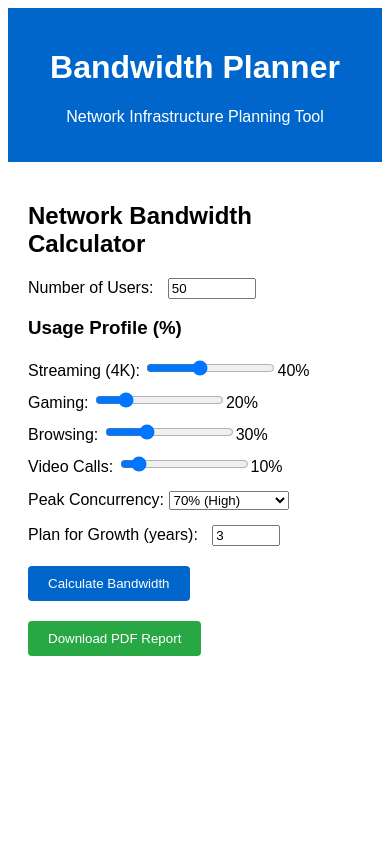
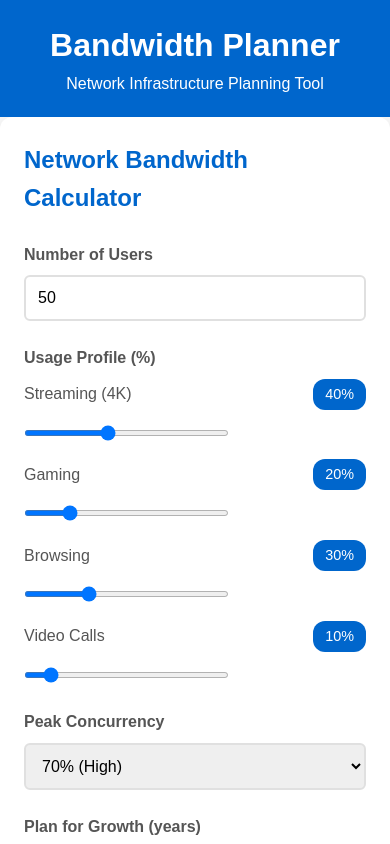
Before and after one commit to matthewkutumela/bandwidth-calculator-net-planner, a React (Create React App) app: page / in a window 390 px wide. Shown: the top 844 px of the page. Built offline with nearby package versions, Linux system fonts and the light colour scheme.

Commit message:
feat: add professional CSS styling
- Create App.css with modern design system
- Replace all inline styles with CSS classes
- Add responsive design for mobile
- Improve visual hierarchy and spacing
- Style buttons, sliders, and results cards

```diff
--- /dev/null
+++ b/src/App.css
@@ -0,0 +1,256 @@
+/* Bandwidth Planner Styles */
+
+* {
+  box-sizing: border-box;
+  margin: 0;
+  padding: 0;
+}
+
+body {
+  font-family: 'Segoe UI', Tahoma, Geneva, Verdana, sans-serif;
+  background-color: #f5f5f5;
+  color: #333;
+  line-height: 1.6;
+}
+
+/* Header */
+.app-header {
+  background: linear-gradient(135deg, #0066cc 0%, #004499 100%);
+  color: white;
+  padding: 2rem;
+  text-align: center;
+  box-shadow: 0 2px 4px rgba(0,0,0,0.1);
+}
+
+.app-header h1 {
+  font-size: 2.5rem;
+  margin-bottom: 0.5rem;
+}
+
+.app-header p {
+  font-size: 1.1rem;
+  opacity: 0.9;
+}
+
+/* Main Container */
+.calculator-container {
+  max-width: 700px;
+  margin: 2rem auto;
+  padding: 0 1rem;
+}
+
+.calculator-card {
+  background: white;
+  border-radius: 12px;
+  padding: 2rem;
+  box-shadow: 0 4px 6px rgba(0,0,0,0.07);
+}
+
+.calculator-card h2 {
+  color: #0066cc;
+  margin-bottom: 1.5rem;
+  font-size: 1.5rem;
+}
+
+/* Form Elements */
+.form-group {
+  margin-bottom: 1.5rem;
+}
+
+.form-group label {
+  display: block;
+  font-weight: 600;
+  margin-bottom: 0.5rem;
+  color: #555;
+}
+
+input[type="number"],
+select {
+  width: 100%;
+  padding: 0.75rem;
+  border: 2px solid #e0e0e0;
+  border-radius: 6px;
+  font-size: 1rem;
+  transition: border-color 0.2s;
+}
+
+input[type="number"]:focus,
+select:focus {
+  outline: none;
+  border-color: #0066cc;
+}
+
+/* Sliders */
+.slider-group {
+  margin-bottom: 1rem;
+}
+
+.slider-group label {
+  display: flex;
+  justify-content: space-between;
+  align-items: center;
+  font-weight: 500;
+}
+
+input[type="range"] {
+  width: 70%;
+  height: 6px;
+  border-radius: 3px;
+  background: #e0e0e0;
+  outline: none;
+}
+
+input[type="range"]::-webkit-slider-thumb {
+  appearance: none;
+  width: 18px;
+  height: 18px;
+  border-radius: 50%;
+  background: #0066cc;
+  cursor: pointer;
+}
+
+.slider-value {
+  background: #0066cc;
+  color: white;
+  padding: 0.25rem 0.75rem;
+  border-radius: 12px;
+  font-size: 0.9rem;
+  min-width: 45px;
+  text-align: center;
+}
+
+/* Buttons */
+.btn-primary {
+  width: 100%;
+  padding: 1rem;
+  background: #0066cc;
+  color: white;
+  border: none;
+  border-radius: 6px;
+  font-size: 1.1rem;
+  font-weight: 600;
+  cursor: pointer;
+  transition: background 0.2s, transform 0.1s;
+}
+
+.btn-primary:hover {
+  background: #0052a3;
+}
+
+.btn-primary:active {
+  transform: translateY(1px);
+}
+
+.btn-secondary {
+  padding: 0.75rem 1.5rem;
+  background: #28a745;
+  color: white;
+  border: none;
+  border-radius: 6px;
+  font-size: 1rem;
+  cursor: pointer;
+  transition: background 0.2s;
+}
+
+.btn-secondary:hover {
+  background: #218838;
+}
+
+/* Results Section */
+.results-card {
+  margin-top: 2rem;
+  padding: 2rem;
+  background: #f8f9fa;
+  border-radius: 12px;
+  border-left: 4px solid #0066cc;
+}
+
+.results-card h3 {
+  color: #0066cc;
+  margin-bottom: 1rem;
+  font-size: 1.3rem;
+}
+
+.results-card h4 {
+  color: #555;
+  margin: 1.5rem 0 0.75rem 0;
+  font-size: 1.1rem;
+}
+
+.result-row {
+  display: flex;
+  justify-content: space-between;
+  padding: 0.5rem 0;
+  border-bottom: 1px solid #e0e0e0;
+}
+
+.result-row:last-child {
+  border-bottom: none;
+}
+
+.result-label {
+  font-weight: 500;
+  color: #666;
+}
+
+.result-value {
+  font-weight: 600;
+  color: #333;
+}
+
+/* Lists */
+.pros-cons {
+  margin: 1rem 0;
+}
+
+.pros-cons ul {
+  margin-left: 1.5rem;
+  margin-top: 0.5rem;
+}
+
+.pros-cons li {
+  margin-bottom: 0.25rem;
+}
+
+/* Cost Section */
+.cost-section {
+  background: white;
+  padding: 1.5rem;
+  border-radius: 8px;
+  margin-top: 1rem;
+}
+
+.cost-amount {
+  font-size: 1.2rem;
+  color: #28a745;
+  font-weight: 700;
+}
+
+/* Notes */
+.notes-section {
+  margin-top: 1rem;
+  padding: 1rem;
+  background: #fff3cd;
+  border-radius: 6px;
+  font-size: 0.9rem;
+}
+
+.notes-section ul {
+  margin-left: 1.5rem;
+  margin-top: 0.5rem;
+}
+
+/* Responsive */
+@media (max-width: 600px) {
+  .app-header h1 {
+    font-size: 1.8rem;
+  }
+
+  .calculator-card {
+    padding: 1.5rem;
+  }
+
+  input[type="range"] {
+    width: 60%;
+  }
+}
--- a/src/App.js
+++ b/src/App.js
@@ -1,5 +1,6 @@
 import React from 'react';
 import CalculatorForm from './components/CalculatorForm';
+import './App.css';
 
 function App() {
   return (
--- a/src/components/CalculatorForm.jsx
+++ b/src/components/CalculatorForm.jsx
@@ -4,7 +4,7 @@ import { estimateCosts } from '../calculator/costEstimator';
 import { generatePDF } from '../utils/pdfExport';
 
 function CalculatorForm() {
-  // State: where user input lives
+  // State
   const [inputs, setInputs] = useState({
     userCount: 50,
     usageProfile: {
@@ -19,7 +19,10 @@ function CalculatorForm() {
 
   const [result, setResult] = useState(null);
 
-  // Handle number input changes
+  // Calculate total usage percentage
+  const totalUsage = Object.values(inputs.usageProfile).reduce((a, b) => a + b, 0);
+
+  // Handlers
   const handleNumberChange = (e) => {
     const { name, value } = e.target;
     setInputs(prev => ({
@@ -28,7 +31,6 @@ function CalculatorForm() {
     }));
   };
 
-  // Handle usage profile changes
   const handleUsageChange = (type, value) => {
     setInputs(prev => ({
       ...prev,
@@ -51,27 +53,31 @@ const handleSubmit = (e) => {
   };
 
   return (
-    <div style={{ maxWidth: '600px', margin: '0 auto', padding: '20px' }}>
+    <div className="calculator-card">
       <h2>Network Bandwidth Calculator</h2>
 
       <form onSubmit={handleSubmit}>
         {/* User Count */}
-        <div style={{ marginBottom: '15px' }}>
-          <label>Number of Users: </label>
+        <div className="form-group">
+          <label>Number of Users</label>
           <input
             type="number"
             name="userCount"
             value={inputs.userCount}
             onChange={handleNumberChange}
             min="1"
-            style={{ width: '80px', marginLeft: '10px' }}
           />
         </div>
 
         {/* Usage Profile */}
-        <h3>Usage Profile (%)</h3>
-        <div style={{ marginBottom: '10px' }}>
-          <label>Streaming (4K): </label>
+        <div className="form-group">
+          <label>Usage Profile (%)</label>
+
+          <div className="slider-group">
+            <label>
+              <span>Streaming (4K)</span>
+              <span className="slider-value">{inputs.usageProfile.streaming}%</span>
+            </label>
             <input
               type="range"
               min="0"
@@ -79,11 +85,13 @@ const handleSubmit = (e) => {
               value={inputs.usageProfile.streaming}
               onChange={(e) => handleUsageChange('streaming', e.target.value)}
             />
-          <span>{inputs.usageProfile.streaming}%</span>
           </div>
 
-        <div style={{ marginBottom: '10px' }}>
-          <label>Gaming: </label>
+          <div className="slider-group">
+            <label>
+              <span>Gaming</span>
+              <span className="slider-value">{inputs.usageProfile.gaming}%</span>
+            </label>
             <input
               type="range"
               min="0"
@@ -91,11 +99,13 @@ const handleSubmit = (e) => {
               value={inputs.usageProfile.gaming}
               onChange={(e) => handleUsageChange('gaming', e.target.value)}
             />
-          <span>{inputs.usageProfile.gaming}%</span>
           </div>
 
-        <div style={{ marginBottom: '10px' }}>
-          <label>Browsing: </label>
+          <div className="slider-group">
+            <label>
+              <span>Browsing</span>
+              <span className="slider-value">{inputs.usageProfile.browsing}%</span>
+            </label>
             <input
               type="range"
               min="0"
@@ -103,11 +113,13 @@ const handleSubmit = (e) => {
               value={inputs.usageProfile.browsing}
               onChange={(e) => handleUsageChange('browsing', e.target.value)}
             />
-          <span>{inputs.usageProfile.browsing}%</span>
           </div>
 
-        <div style={{ marginBottom: '15px' }}>
-          <label>Video Calls: </label>
+          <div className="slider-group">
+            <label>
+              <span>Video Calls</span>
+              <span className="slider-value">{inputs.usageProfile.videoCalls}%</span>
+            </label>
             <input
               type="range"
               min="0"
@@ -115,12 +127,23 @@ const handleSubmit = (e) => {
               value={inputs.usageProfile.videoCalls}
               onChange={(e) => handleUsageChange('videoCalls', e.target.value)}
             />
-          <span>{inputs.usageProfile.videoCalls}%</span>
+          </div>
+
+          {totalUsage !== 100 && (
+            <div style={{
+              color: totalUsage > 100 ? '#dc3545' : '#ffc107',
+              marginTop: '10px',
+              fontSize: '0.9rem',
+              fontWeight: 500
+            }}>
+              Total usage: {totalUsage}% {totalUsage > 100 ? '(Cannot exceed 100%)' : '(Should equal 100%)'}
+            </div>
+          )}
         </div>
 
         {/* Peak Concurrency */}
-        <div style={{ marginBottom: '15px' }}>
-          <label>Peak Concurrency: </label>
+        <div className="form-group">
+          <label>Peak Concurrency</label>
           <select
             name="peakConcurrency"
             value={inputs.peakConcurrency}
@@ -134,8 +157,8 @@ const handleSubmit = (e) => {
         </div>
 
         {/* Growth Projection */}
-        <div style={{ marginBottom: '20px' }}>
-          <label>Plan for Growth (years): </label>
+        <div className="form-group">
+          <label>Plan for Growth (years)</label>
           <input
             type="number"
             name="growthYears"
@@ -143,77 +166,110 @@ const handleSubmit = (e) => {
             onChange={handleNumberChange}
             min="0"
             max="10"
-            style={{ width: '60px', marginLeft: '10px' }}
           />
         </div>
 
-        <button
-          type="submit"
-          style={{
-            padding: '10px 20px',
-            backgroundColor: '#0066cc',
-            color: 'white',
-            border: 'none',
-            borderRadius: '4px',
-            cursor: 'pointer'
-          }}
-        >
+        <button type="submit" className="btn-primary">
           Calculate Bandwidth
         </button>
       </form>
 
-      {/* Results Display */}
+      {/* Results */}
       {result && (
-        <div style={{ marginTop: '30px', padding: '20px', backgroundColor: '#f0f0f0', borderRadius: '8px' }}>
-          <h3>Results</h3>
-          <p><strong>Base Bandwidth:</strong> {result.baseBandwidth} Mbps</p>
-          <p><strong>With Overhead (25%):</strong> {result.withOverhead} Mbps</p>
-          <p><strong>Future-Proofed ({inputs.growthYears} years):</strong> {result.futureProofed} Mbps</p>
+        <div className="results-card">
+          <h3>Calculation Results</h3>
+
+          <div className="result-row">
+            <span className="result-label">Base Bandwidth</span>
+            <span className="result-value">{result.baseBandwidth} Mbps</span>
+          </div>
+
+          <div className="result-row">
+            <span className="result-label">With Overhead (25%)</span>
+            <span className="result-value">{result.withOverhead} Mbps</span>
+          </div>
+
+          <div className="result-row">
+            <span className="result-label">Future-Proofed ({inputs.growthYears} years)</span>
+            <span className="result-value">{result.futureProofed} Mbps</span>
+          </div>
 
           <h4>Infrastructure Recommendation</h4>
-          <p><strong>Type:</strong> {result.infrastructure.description}</p>
-          <p><strong>Category:</strong> {result.infrastructure.type}</p>
-          <p><strong>Max Capacity:</strong> {result.infrastructure.maxCapacity} Mbps</p>
 
-          <div style={{ marginTop: '15px' }}>
+          <div className="result-row">
+            <span className="result-label">Type</span>
+            <span className="result-value">{result.infrastructure.description}</span>
+          </div>
+
+          <div className="result-row">
+            <span className="result-label">Category</span>
+            <span className="result-value">{result.infrastructure.type}</span>
+          </div>
+
+          <div className="result-row">
+            <span className="result-label">Max Capacity</span>
+            <span className="result-value">{result.infrastructure.maxCapacity} Mbps</span>
+          </div>
+
+          <div className="pros-cons">
             <strong>Pros:</strong>
-            <ul>{result.infrastructure.pros.map((pro, i) => <li key={i}>{pro}</li>)}</ul>
+            <ul>
+              {result.infrastructure.pros.map((pro, i) => <li key={i}>{pro}</li>)}
+            </ul>
 
             <strong>Cons:</strong>
-            <ul>{result.infrastructure.cons.map((con, i) => <li key={i}>{con}</li>)}</ul>
+            <ul>
+              {result.infrastructure.cons.map((con, i) => <li key={i}>{con}</li>)}
+            </ul>
           </div>
+
           {result.costs && (
-  <>
+            <div className="cost-section">
               <h4>Cost Estimate ({result.costs.planningPeriodYears} years)</h4>
-    <p><strong>Initial Investment:</strong> R{result.costs.initialCosts.total.toLocaleString()}</p>
-    <p><strong>Monthly Recurring:</strong> R{result.costs.recurringCosts.monthly}/month</p>
-    <p><strong>Total Cost of Ownership:</strong> R{result.costs.summary.totalCostOfOwnership.toLocaleString()}</p>
-    <p><strong>Cost per Mbps:</strong> R{result.costs.summary.costPerMbps}</p>
-    <p><strong>Setup Time:</strong> {result.costs.summary.setupTime}</p>
 
-    <div style={{ marginTop: '10px', fontSize: '0.9em', color: '#666' }}>
+              <div className="result-row">
+                <span className="result-label">Initial Investment</span>
+                <span className="cost-amount">R {result.costs.initialCosts.total.toLocaleString()}</span>
+              </div>
+
+              <div className="result-row">
+                <span className="result-label">Monthly Recurring</span>
+                <span className="result-value">R {result.costs.recurringCosts.monthly}/month</span>
+              </div>
+
+              <div className="result-row">
+                <span className="result-label">Total Cost of Ownership</span>
+                <span className="cost-amount">R {result.costs.summary.totalCostOfOwnership.toLocaleString()}</span>
+              </div>
+
+              <div className="result-row">
+                <span className="result-label">Cost per Mbps</span>
+                <span className="result-value">R {result.costs.summary.costPerMbps}</span>
+              </div>
+
+              <div className="result-row">
+                <span className="result-label">Setup Time</span>
+                <span className="result-value">{result.costs.summary.setupTime}</span>
+              </div>
+
+              <div className="notes-section">
                 <strong>Notes:</strong>
-      <ul>{result.costs.notes.map((note, i) => <li key={i}>{note}</li>)}</ul>
+                <ul>
+                  {result.costs.notes.map((note, i) => <li key={i}>{note}</li>)}
+                </ul>
               </div>
-  </>
-)}
             </div>
           )}
 
           <button
             onClick={() => generatePDF(result, inputs)}
-  style={{
-    marginTop: '20px',
-    padding: '10px 20px',
-    backgroundColor: '#28a745',
-    color: 'white',
-    border: 'none',
-    borderRadius: '4px',
-    cursor: 'pointer'
-  }}
+            className="btn-secondary"
+            style={{ marginTop: '20px' }}
           >
             Download PDF Report
           </button>
+        </div>
+      )}
     </div>
   );
 }
```
Lines whose indentation alone changed are shown as unchanged.
